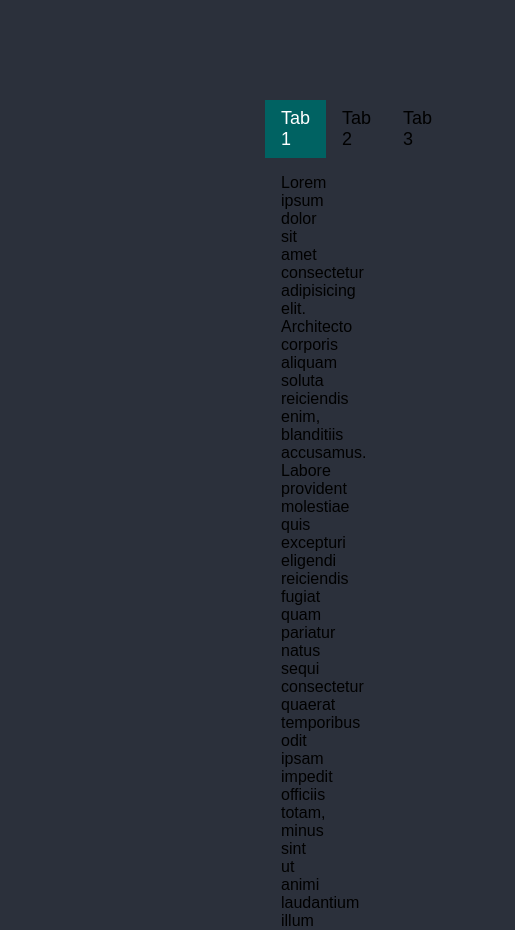
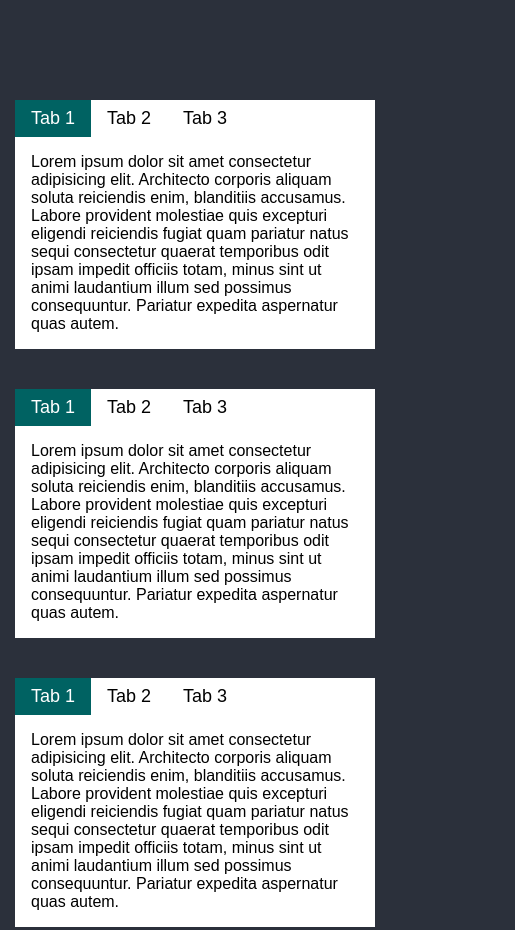
Before and after one commit to MarkusFletcher/js-tabs, a plain HTML site: page index.html in a window 390 px wide. Shown: the top 930 px of the page, 515 px wide, since content can reach past the window. Drawn offline with Linux system fonts and the light colour scheme.

Commit message:
mobile fix

```diff
--- a/style.css
+++ b/style.css
@@ -19,7 +19,9 @@ body {
 }
 
 .tabs-wrapper {
-   padding: 100px 250px;
+   max-width: 800px;
+   padding-top: 100px;
+   margin: 0 auto;
 }
 
 .tabs {
```
